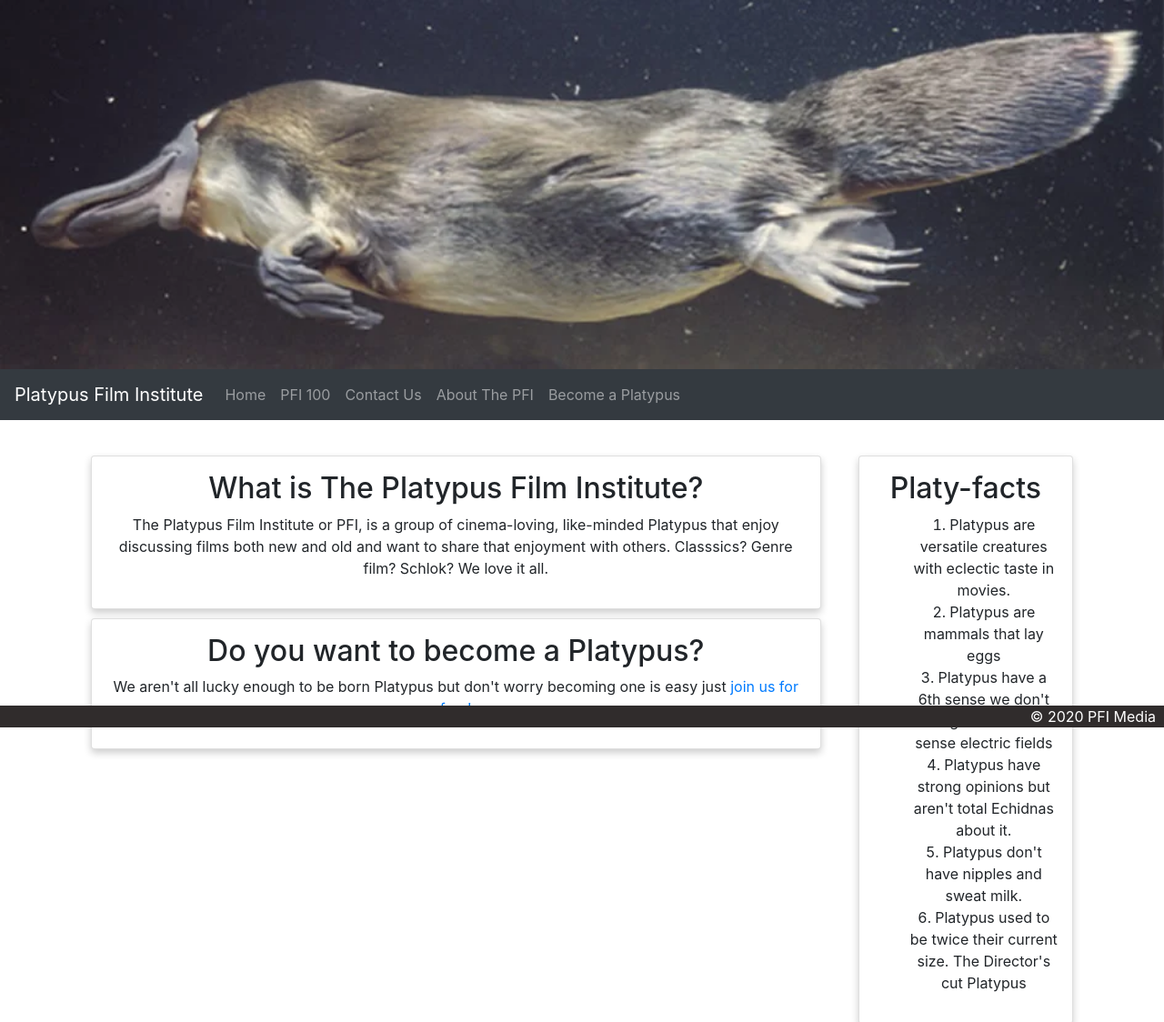
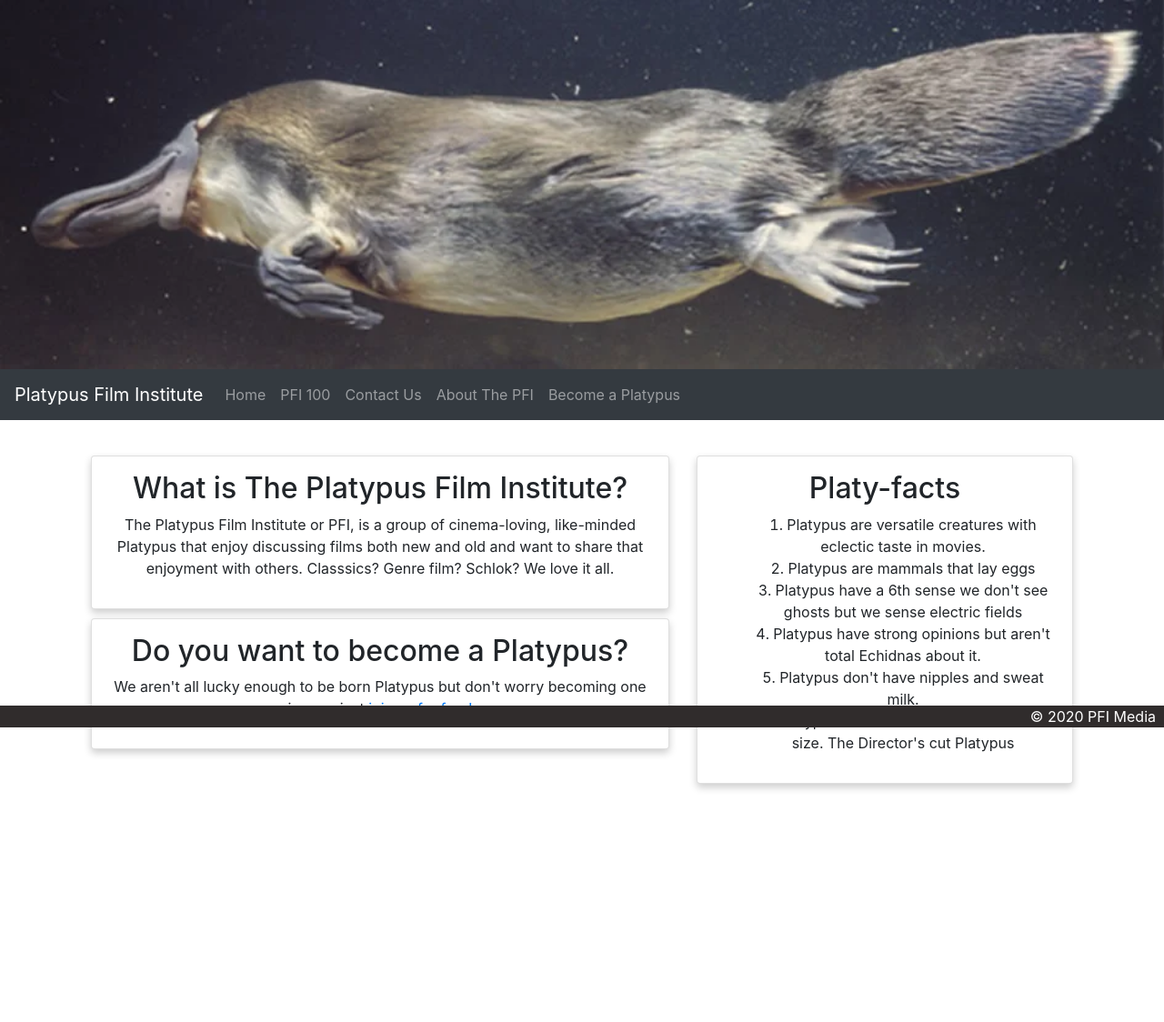
Before and after one commit to scoble0002/PFIwebsite, a plain HTML site: page about.html in a window 1280 px wide. Shown: the top 1124 px of the page at 91% size. After the commit the page ends 892 px from the top, so only its background shows below. Drawn offline with nearby package versions, Linux system fonts and the light colour scheme.

Commit message:
resized columns on about

```diff
--- a/css/about.css
+++ b/css/about.css
@@ -18,33 +18,18 @@ h2{
      max-width: 1140px;
      margin: 15px auto;
      }
-     .col {
-     margin-bottom: 10px
-     }
-     .rowone {
-     width: 75%;
-     float: left;
-     }
-     .rowtwo {
-     width: 24%;
-     float: right;
-     }
-     .middle {
-     float: right;
-     width: 66.6%;
-     background: white;
-     }
-     .left {
-     float: left;
-     width: 32%;
-     background: white;
-     }
-     .right {
-     float: left;
-     width: 100%;
-     background: white;
-     margin-bottom: 30px;;
-     }
+     .col, .rowone, .rowtwo {
+      width: 100%;
+      }
+      .middle {
+      float: left
+      }
+      .left {
+      float: right
+      }
+      .rowtwo {
+      float: left
+      }
 
     /* -------------------------------Style the counter cards-------------------- */
     .card {
@@ -70,32 +55,34 @@ h2{
   /*-------------------------media Queries----------------------------------*/
 
  /*---------------------------columns-------------------------------------*/
-  @media (max-width: 860px) {
-    .rowone, .rowtwo {
-    width: 100%;
+
+
+    @media (min-width: 1000px) {
+    .col {
+    margin-bottom: 10px
+    }
+    .rowone {
+    width: 60%;
+    float: left;
+    }
+    .rowtwo {
+    width: 40%;
+    float: right;
+    }
+    .middle {
+    float: right;
+    width: 66.6%;
+    background: white;
     }
     .left {
-    float: right
+    float: left;
+    width: 32%;
+    background: white;
     }
-    .middle {
-    float: left
+    .right {
+    float: left;
+    width: 100%;
+    background: white;
+    margin-bottom: 30px;;
     }
-    .right .module.long {
-    height: 218px;
-    }
-    }
-
-    @media (max-width: 500px) {
-    .col, .rowone, .rowtwo {
-    width: 100%;
-    }
-    .middle {
-    float: left
-    }
-    .left {
-    float: right
-    }
-    .rowtwo {
-    float: left
-    }
-    }
+  }
--- a/css/index.css
+++ b/css/index.css
@@ -164,7 +164,7 @@ button {
         }
       }
 
-      /* Responsive columns */
+      /*-------------------------------------------------- Responsive columns ----------------------------------------------------------*/
 @media screen and (max-width: 600px) {
   .column {
     width: 100%;
--- a/css/pfilist.css
+++ b/css/pfilist.css
@@ -173,7 +173,7 @@ a:active {
         }
 
 
-
+/*----------------------------------------attempts to keep tiles centered=---------------------------*/
         @media screen and (max-width: 1000px) {
 .filterDiv {
   margin-right: 50px;
```
Also changed, not shown: 1 other file.
